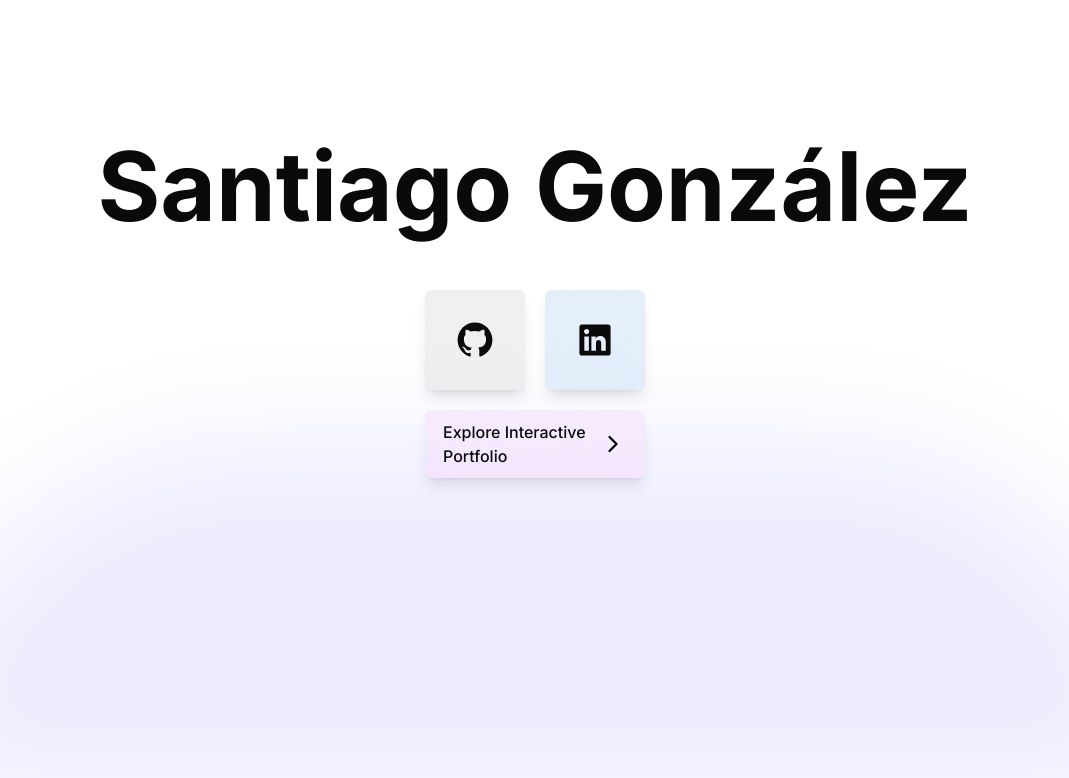
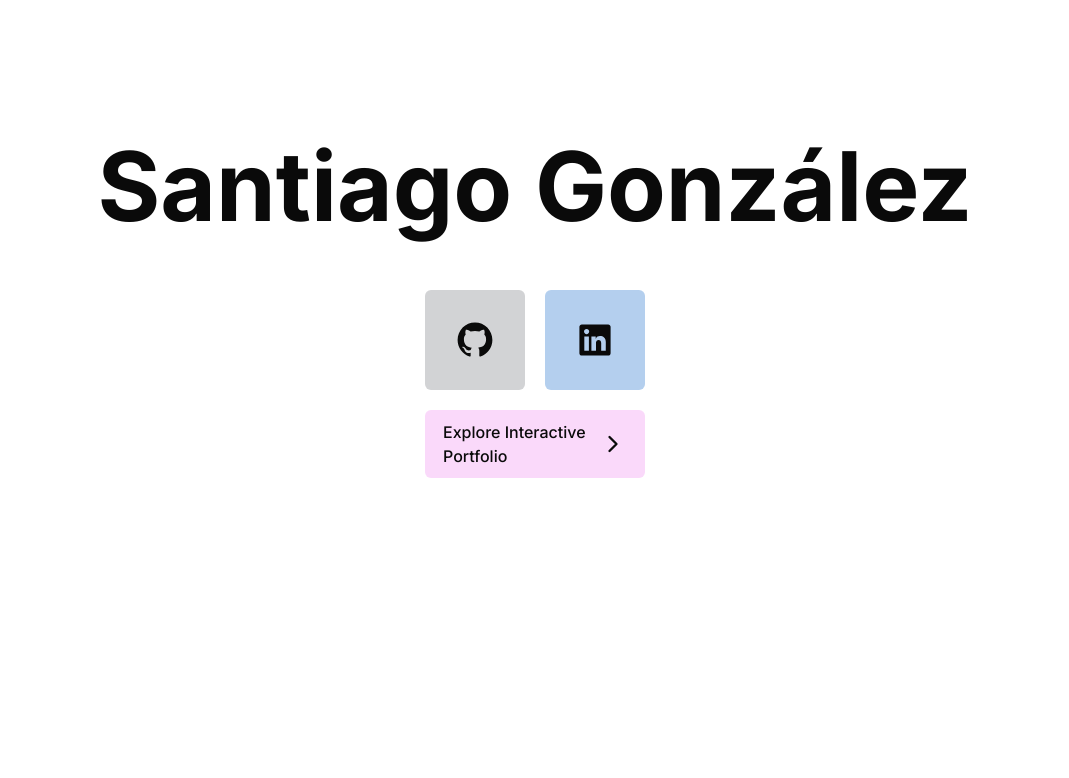
Before and after one commit to sangonz193/portfolio, a Next.js app: page / in a window 1280 px wide. Shown: the top 778 px of the page, without its empty margins (105-1174 px from the left). Built offline with nearby package versions, Linux system fonts and the light colour scheme.

Commit message:
delete blob artifacts for now

```diff
--- a/components/landing/blur-link-box.tsx
+++ b/components/landing/blur-link-box.tsx
@@ -1,59 +1,27 @@
 import { cn } from "@/lib/cn";
 import React, { ComponentProps } from "react";
-import { useElementPosition } from "./use-element-position";
 import Link from "next/link";
-import { transparentize } from "polished";
 import { observer } from "mobx-react-lite";
-import { mousePositionStore } from "@/modules/mouse-position/store";
 
 interface Props extends ComponentProps<typeof Link> {
   color: string;
 }
 
 export const BlurLinkBox = observer(({ color, ...props }: Props) => {
-  const mouseCoords = mousePositionStore.position;
-
-  const containerRef = React.useRef<HTMLAnchorElement>(null);
-  const containerPosition = useElementPosition(containerRef, []);
-
-  const blobRef = React.useRef<HTMLDivElement>(null);
-  const blobPosition = useElementPosition(blobRef, [!!mouseCoords]);
-
   return (
     <Link
       {...props}
-      ref={containerRef}
       className={cn(
-        "relative flex rounded-md p-1.5 shadow-lg overflow-hidden group",
+        "relative flex rounded-md p-1.5 overflow-hidden group",
         props.className
       )}
     >
       <div
-        className="absolute inset-0"
+        className="absolute left-0 top-0 w-[200%] h-[200%] opacity-30"
         style={{
-          backgroundColor: transparentize(0.9)(color),
+          backgroundColor: color,
         }}
       />
-
-      {mouseCoords && (
-        <div
-          ref={blobRef}
-          className="absolute size-48"
-          style={{
-            backgroundImage: `radial-gradient(circle at center, ${color} 0%, transparent 70%)`,
-            top:
-              mouseCoords.y -
-              (containerPosition?.y ?? 0) -
-              (blobPosition?.height ?? 0) / 2,
-            left:
-              mouseCoords.x -
-              (containerPosition?.x ?? 0) -
-              (blobPosition?.width ?? 0) / 2,
-          }}
-        />
-      )}
-
-      <div className="absolute inset-0 backdrop-blur-2xl" />
 
       {props.children}
     </Link>
--- a/components/landing/landing.css
+++ /dev/null
@@ -1,68 +0,0 @@
-@keyframes blob {
-  0% {
-    background-color: palevioletred;
-    height: 50%;
-  }
-  5% {
-    background-color: blueviolet;
-  }
-  10% {
-    background-color: blue;
-  }
-  15% {
-    background-color: darkblue;
-  }
-  20% {
-    background-color: darkgreen;
-  }
-  25% {
-    background-color: green;
-  }
-  30% {
-    background-color: lime;
-  }
-  35% {
-    background-color: yellow;
-  }
-  40% {
-    background-color: orange;
-  }
-  45% {
-    background-color: red;
-  }
-  50% {
-    background-color: pink;
-    height: 20%;
-  }
-  55% {
-    background-color: purple;
-  }
-  60% {
-    background-color: #8a2be2;
-  }
-  65% {
-    background-color: darkred;
-  }
-  70% {
-    background-color: darkorange;
-  }
-  75% {
-    background-color: #8b8b00;
-  }
-  80% {
-    background-color: #32cd32;
-  }
-  85% {
-    background-color: darkgreen;
-  }
-  90% {
-    background-color: darkblue;
-  }
-  95% {
-    background-color: darkviolet;
-  }
-  100% {
-    background-color: palevioletred;
-    height: 50%;
-  }
-}
--- a/components/landing/landing.tsx
+++ b/components/landing/landing.tsx
@@ -1,6 +1,4 @@
 "use client";
-
-import "./landing.css";
 
 import { ViewportSizeProvider } from "../../modules/viewport-size/provider";
 import { compactProviders } from "@/lib/react/compact-providers";
@@ -37,9 +35,6 @@ export function Landing() {
   return (
     <Providers>
       <div ref={parentRef} className="min-h-screen">
-        <div className="absolute inset-0 blur-3xl opacity-40">
-          <Blob />
-        </div>
         <div className="my-auto gap-14 relative">
           <h1 className="relative text-7xl lg:text-8xl text-center font-bold px-6">
             Santiago González
@@ -70,11 +65,3 @@ export function Landing() {
     </Providers>
   );
 }
-
-function Blob() {
-  return (
-    <div className="absolute inset-0 overflow-hidden">
-      <div className="absolute bg-red-300 opacity-20 rounded-t-full animate-[blob_60s_linear_infinite] bottom-0 w-full" />
-    </div>
-  );
-}
```
Also changed, not shown: 1 other file (tests, documents, lock files or other folders).
